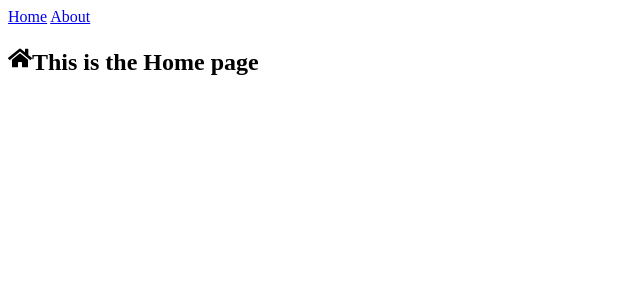
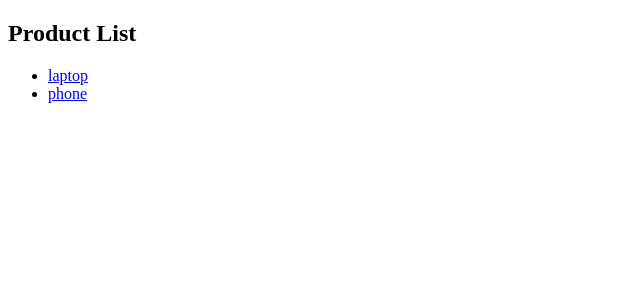
Before and after one commit to devanjana401/React-basics, a React (Vite) app: page / in a window 1280 px wide. Shown: the top 300 px of the page, without its empty margins (0-640 px from the left). Built offline with nearby package versions, Linux system fonts and the light colour scheme.

Commit message:
Added new files

```diff
--- a/src/App.jsx
+++ b/src/App.jsx
@@ -1,3 +1,4 @@
+// ..........functional components........
 
 import { Link, Route, Routes } from 'react-router-dom'
 import './App.css'
@@ -10,6 +11,8 @@ import UserList from './assets/functional-components/hooks/use-effect/UserList'
 import Counter from './assets/functional-components/hooks/use-state/Counter'
 import Home from './react-outer-dom/Home'
 import About from './react-outer-dom/About'
+import Product from './dynamic-routing/Product'
+import ProductDetails from './dynamic-routing/ProductDetails'
 // import BasicFc from './assets/functional-components/BasicFc'
 // import Props_Fc from './assets/functional-components/Props_Fc'
 // import State from './assets/functional-components/state'
@@ -51,9 +54,9 @@ function App() {
 
 
       {/* ----react router dom---- */}
-      <div>
+      {/* <div>
         <nav>
-          <Link to='/'>Home</Link>                {/* it used instead of <a> tag used in html */}
+          <Link to='/'>Home</Link>                //it used instead of <a> tag used in html
           <Link to='/about'>About</Link>
         </nav>
 
@@ -62,10 +65,18 @@ function App() {
           <Route path='/about' element={<About/>}/>
         </Routes>
 
-      </div>
+      </div> */}
+
+      {/* ----react dynamic router dom---- */}
+      {/* <Product/> */}
+      <Routes>
+        <Route path='/' element={<Product/>}/>
+        <Route path='/products/:id' element={<ProductDetails/>}/>
+      </Routes>
     </>
   )
 }
+
 
 export default App
 
--- /dev/null
+++ b/src/dynamic-routing/Product.jsx
@@ -0,0 +1,24 @@
+import React from 'react'
+import { Link } from 'react-router-dom'
+
+const Product = () => {
+
+    const myProducts = [
+        {id:1,name:"laptop"},
+        {id:2,name:"phone"}
+    ]
+  return (
+    <div>
+      <h2>Product List</h2>
+      <ul>
+        {myProducts.map(p => (
+            <li key={p.id}>
+                <Link to={`/products/${p.id}`}>{p.name}</Link>
+            </li>
+        ))}
+      </ul>
+    </div>
+  )
+}
+
+export default Product
--- /dev/null
+++ b/src/dynamic-routing/ProductDetails.jsx
@@ -0,0 +1,15 @@
+import React from 'react'
+import { useParams } from 'react-router-dom'
+import { FaBoxOpen } from "react-icons/fa";
+
+const ProductDetails = () => {
+
+    const {id} =useParams();      //used to get or extract dynamic values..This is a hook of react-router-dom
+  return (
+    <div>
+      <h2><FaBoxOpen /> Product id: {id}</h2>
+    </div>
+  )
+}
+
+export default ProductDetails
```
